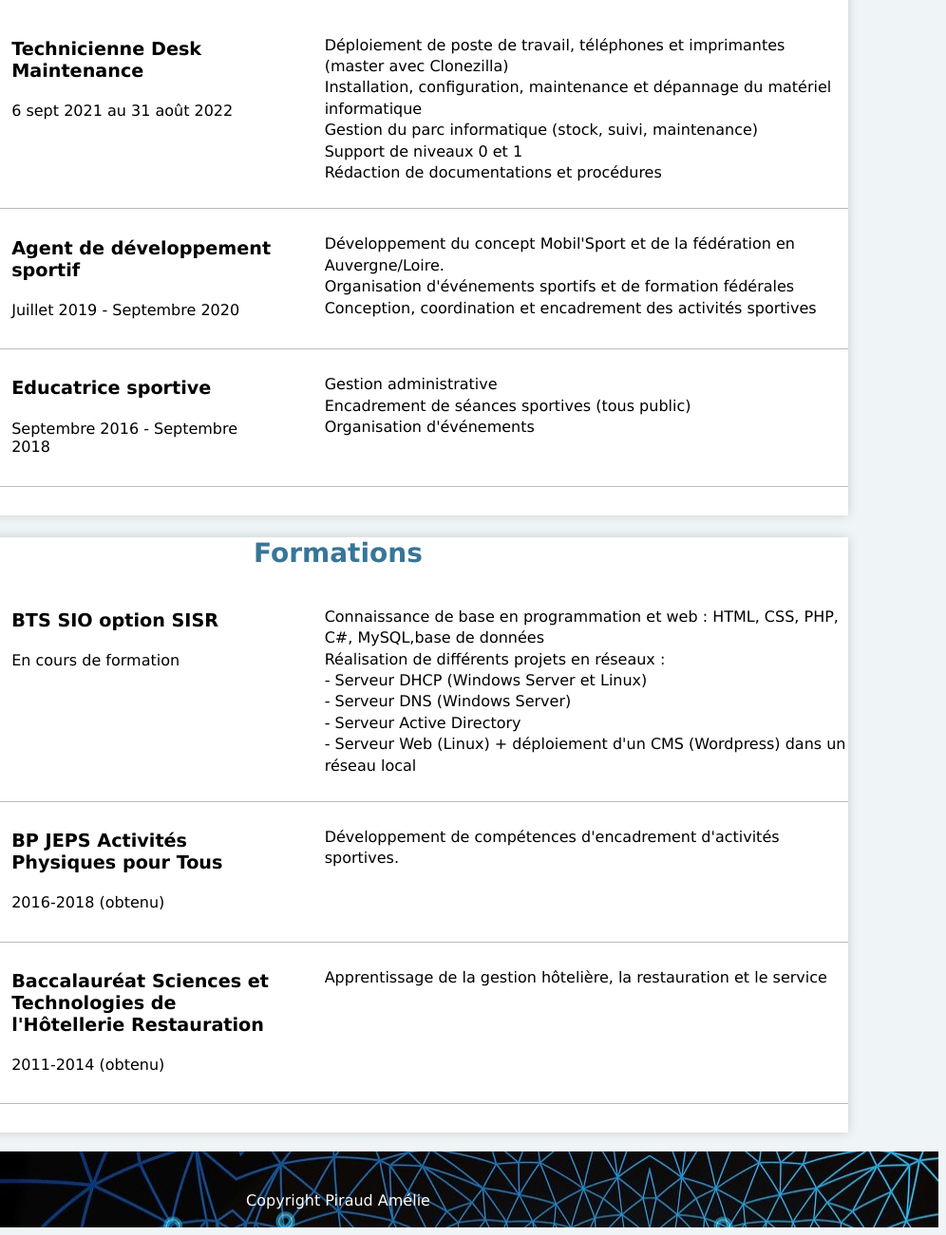
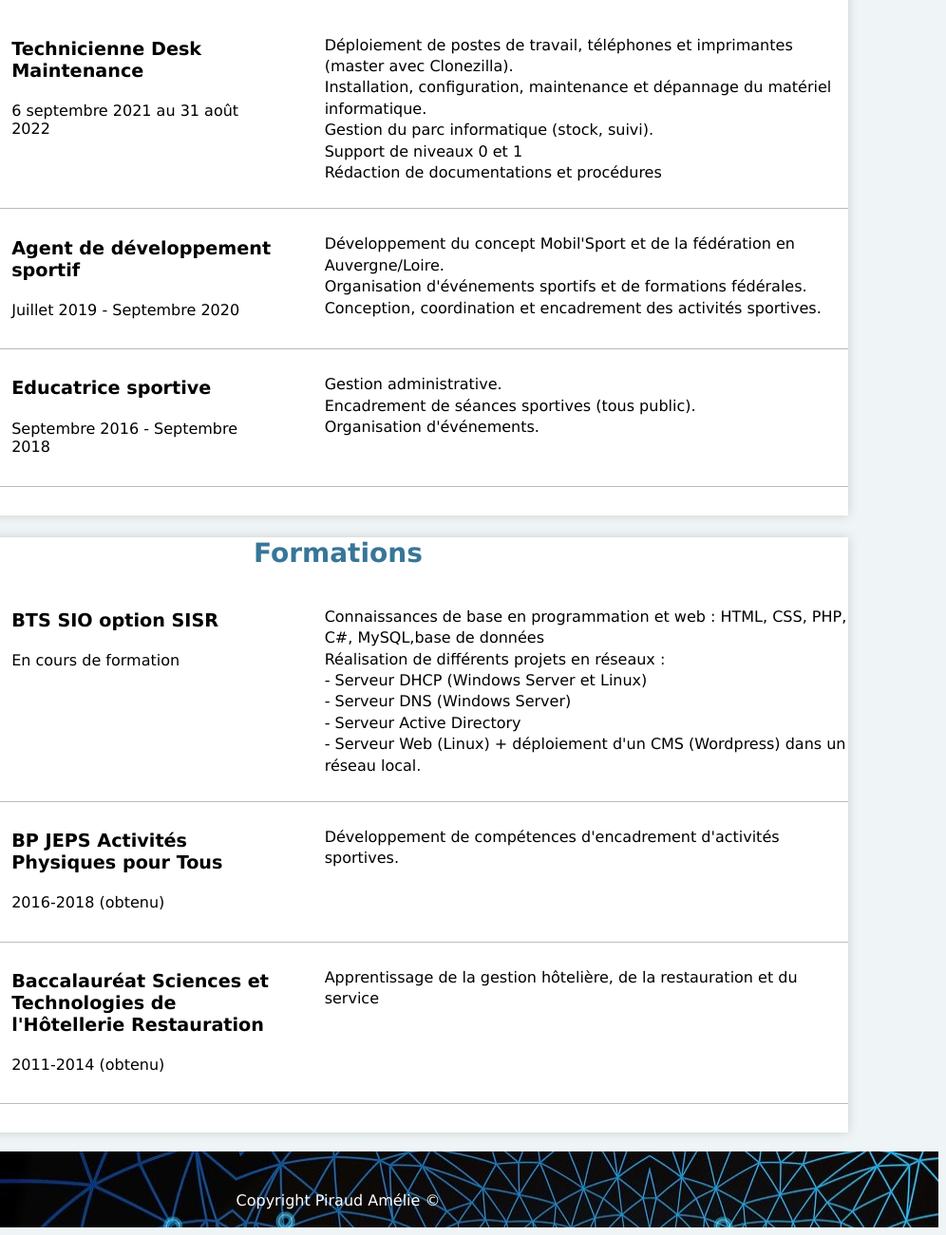
Before and after one commit to ameliepiraud/ameliepiraud.github.io, a plain HTML site: page index.html in a window 1280 px wide. Shown: the part 1747-3048 px from the top of the page at 95% size, 284-1280 px from the left. Drawn offline with Linux system fonts and the light colour scheme.

Commit message:
Update index.html

```diff
--- a/index.html
+++ b/index.html
@@ -181,12 +181,12 @@
             </div>
             <div class="experience-infos">
                 <h3>Technicienne Desk Maintenance</h3>
-                <h4>6 sept 2021 au 31 août 2022</h4>
+                <h4>6 septembre 2021 au 31 août 2022</h4>
             </div>
             <div class="experience-description">
-                <p>Déploiement de poste de travail, téléphones et imprimantes (master avec Clonezilla)<br>
-                   Installation, configuration, maintenance et dépannage du matériel informatique<br>
-                    Gestion du parc informatique (stock, suivi, maintenance)<br>
+                <p>Déploiement de postes de travail, téléphones et imprimantes (master avec Clonezilla).<br>
+                   Installation, configuration, maintenance et dépannage du matériel informatique.<br>
+                    Gestion du parc informatique (stock, suivi).<br>
                     Support de niveaux 0 et 1<br>
                     Rédaction de documentations et procédures</p>
             </div>
@@ -201,8 +201,8 @@
         </div>
         <div class="experience-description">
             <p>Développement du concept Mobil'Sport et de la fédération en Auvergne/Loire.<br>
-                Organisation d'événements sportifs et de formation fédérales <br>
-                Conception, coordination et encadrement des activités sportives</p>
+                Organisation d'événements sportifs et de formations fédérales. <br>
+                Conception, coordination et encadrement des activités sportives.</p>
         </div>
 </div>
 <div class="container-experience">
@@ -214,9 +214,9 @@
         <h4>Septembre 2016 - Septembre 2018</h4>
     </div>
     <div class="experience-description">
-        <p>Gestion administrative<br>
-            Encadrement de séances sportives (tous public)<br>
-            Organisation d'événements</p>
+        <p>Gestion administrative.<br>
+            Encadrement de séances sportives (tous public).<br>
+            Organisation d'événements.</p>
     </div>
 </div>
 </section>
@@ -231,12 +231,12 @@
             <h4>En cours de formation</h4>
         </div>
         <div class="experience-description">
-            <p>Connaissance de base en programmation et web : HTML, CSS, PHP, C#, MySQL,base de données<br>
+            <p>Connaissances de base en programmation et web : HTML, CSS, PHP, C#, MySQL,base de données<br>
             Réalisation de différents projets en réseaux :<br>
         - Serveur DHCP (Windows Server et Linux)<br>
         - Serveur DNS (Windows Server)<br>
         - Serveur Active Directory<br>
-        - Serveur Web (Linux) + déploiement d'un CMS (Wordpress) dans un réseau local</p>
+        - Serveur Web (Linux) + déploiement d'un CMS (Wordpress) dans un réseau local.</p>
         </div>
     </div>
     <div class="container-experience">
@@ -260,12 +260,12 @@
             <h4>2011-2014 (obtenu)</h4>
         </div>
         <div class="experience-description">
-            <p>Apprentissage de la gestion hôtelière, la restauration et le service</p>
+            <p>Apprentissage de la gestion hôtelière, de la restauration et du service</p>
         </div>
     </div>
 </section>
 <footer>
-<p>Copyright Piraud Amélie</p>
+<p>Copyright Piraud Amélie ©</p>
 </footer>
 </div>
     </body>
```
